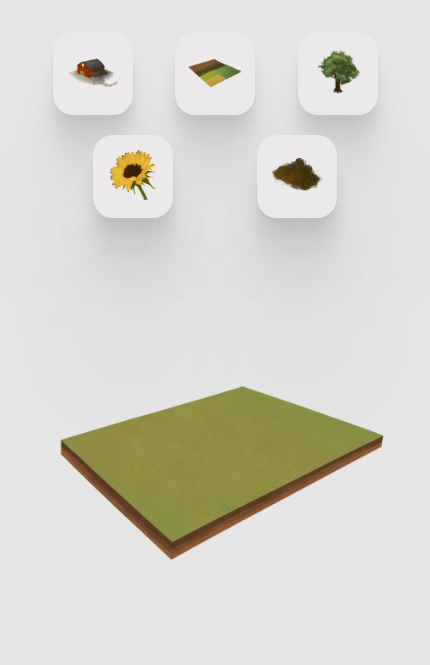
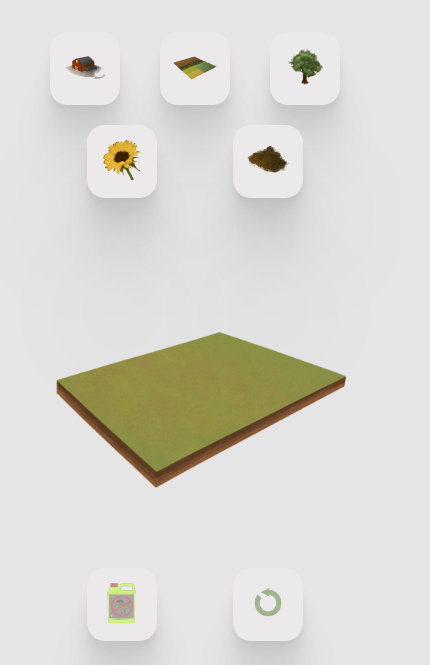
Before and after one commit to HappyPorch/Bio-Edo, a plain HTML site: page index.html in a window 390 px wide. Shown: the part 116-781 px from the top of the page, 430 px wide, since content can reach past the window. Drawn offline with Linux system fonts and the light colour scheme.

Commit message:
Mobile optimisations

```diff
--- a/assets/styles.css
+++ b/assets/styles.css
@@ -234,6 +234,8 @@ audio {
 
   main {
     flex-direction: column;
+    height: unset;
+    width: 100vw;
   }
 
   main nav {
@@ -244,11 +246,13 @@ audio {
 
     main nav button {
       margin: 10px;
-      max-width: 80px;
+      max-width: 70px;
+      min-width: unset;
     }
 
   main nav:first-child {
     order: 3;
+    padding-top: 0;
   }
 
   main section {
@@ -256,18 +260,20 @@ audio {
   }
 
     main section > div {
-      height: 100vw;
+      height: calc(100vw - 40px);
       margin: 0 20px;
       width: 100vw;
     }
 
-  main nav:last-child {
+  main nav:nth-child(3) {
     order: 1;
+    padding-bottom: 0;
   }
 
   footer {
     flex-wrap: wrap;
     max-height: unset;
+    padding-top: 1em;
   }
 
     footer a {
```
